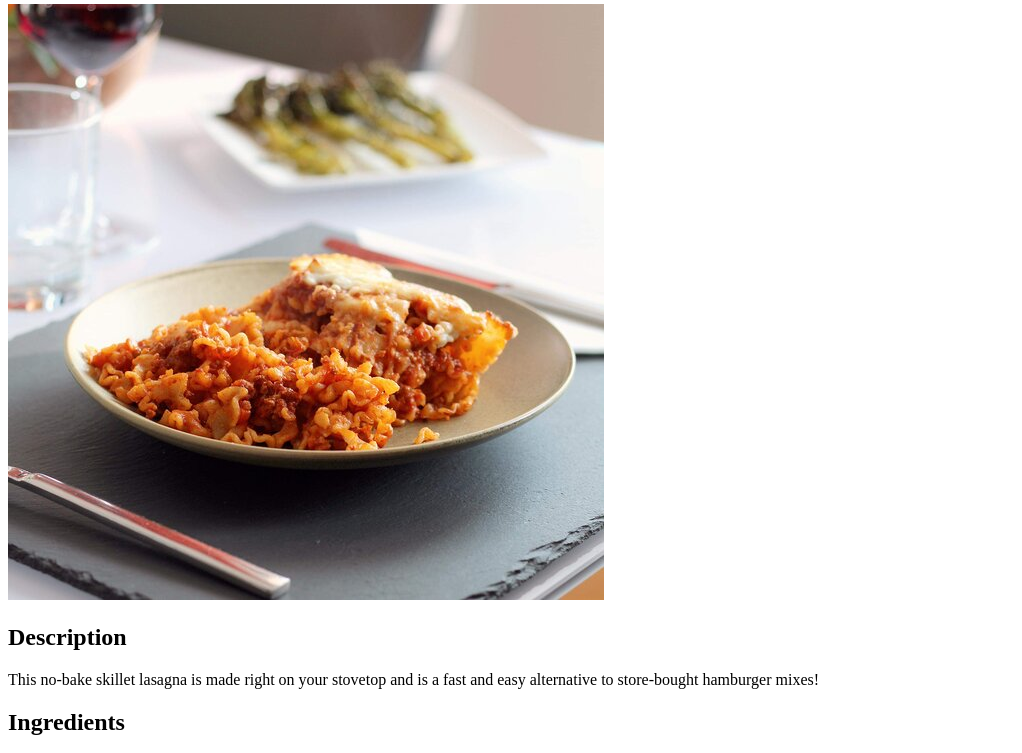
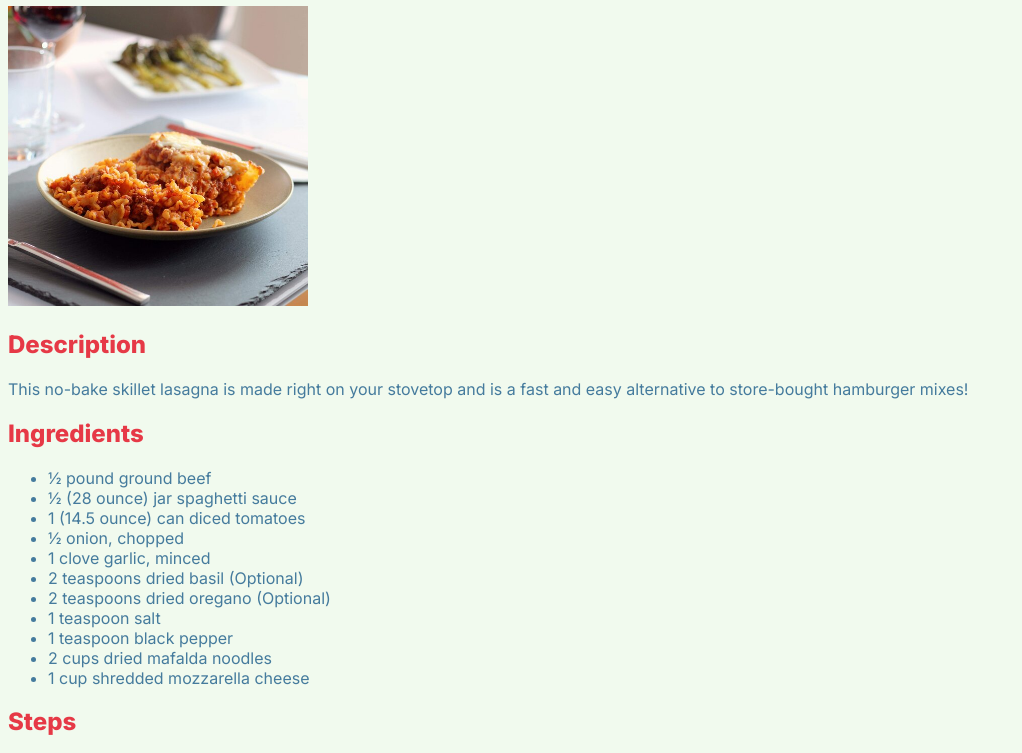
Before and after one commit to cm0s2/odin_recipes, a plain HTML site: page recipes/lasagna.html in a window 1280 px wide. Shown: the part 76-829 px from the top of the page, without its empty margins (0-1022 px from the left). Drawn offline with Linux system fonts and the light colour scheme.

Commit message:
Add CSS styling

```diff
--- a/recipes/lasagna.html
+++ b/recipes/lasagna.html
@@ -2,6 +2,9 @@
 <html lang="en">
 <head>
     <meta charset="UTF-8">
+    <link href="https://fonts.googleapis.com/css?family=Inter:400,500,600,700,800&amp;display=swap" rel="stylesheet">
+
+    <link rel="stylesheet" href="../style.css">
     <title>Lasagna</title>
 </head>
 <body>
--- /dev/null
+++ b/style.css
@@ -0,0 +1,20 @@
+h1, h2 {
+    font-family: 'Inter', sans-serif;
+    color: #e63946;
+    font-weight: 800;
+}
+
+img {
+    height: 300px;
+    width: auto;
+}
+
+a, p, li {
+    font-family: 'Inter', sans-serif;
+    font-size: 18;
+    color: #457b9d;
+}
+
+body {
+    background-color: #f1faee;
+}
```
Also changed, not shown: index.html (+2 -0 lines), recipes/chocolate-chip-cookies.html (+2 -0 lines), recipes/pizza.html (+2 -0 lines).
